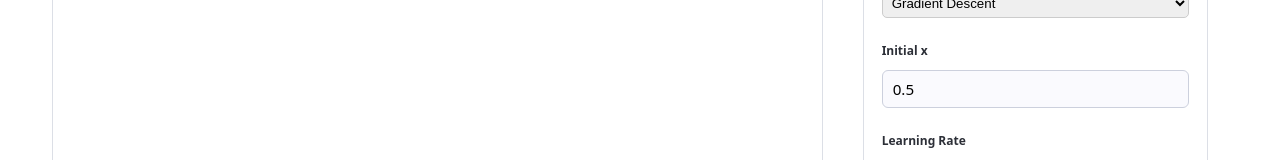
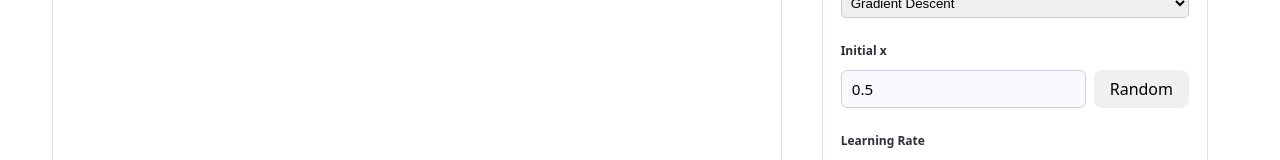
Before and after one commit to yenan/ELVIS, a React (Vite) app: page /optimization in a window 1280 px wide. Both pictures are taken after a click on the button "Optimizer". Shown: the part 387-547 px from the top of the page. Built offline with nearby package versions, Linux system fonts and the light colour scheme.

Commit message:
Add option to randomize x0

```diff
--- a/src/visualizers/optimization/styles.css
+++ b/src/visualizers/optimization/styles.css
@@ -59,6 +59,12 @@
     color: #4a4f5c;
 }
 
+.input-button {
+    display: grid;
+    grid-template-columns: 1fr 1fr;
+    gap: 8px;
+}
+
 .fieldset {
     border: 1px solid #ccd0dd;
     border-radius: 6px;
--- a/src/visualizers/optimization/univariate/OptimizerTab.jsx
+++ b/src/visualizers/optimization/univariate/OptimizerTab.jsx
@@ -1,3 +1,5 @@
+import Button from "../../../components/Button/Button.jsx";
+
 const DEFAULT_PARAMS = {
   gd: { x0: "0.5", learningRate: "0.1", momentum: "0.0" },
   newton: { x0: "0.5" },
@@ -9,6 +11,20 @@ function handleOptimizerChange(
   const selectedOptimizer = event.target.value;
   setOptimizer(selectedOptimizer);
   setParams(DEFAULT_PARAMS[selectedOptimizer]);
+}
+
+function handleRandomX0(params, setParams, min, max) {
+  min = parseFloat(min);
+  max = parseFloat(max);
+  if (isNaN(min) || isNaN(max) || min >= max) {
+    return;
+  }
+
+  const randomX0 = Math.random() * (max - min) + min
+  setParams({
+    ...params,
+    x0: randomX0,
+  });
 }
 
 function OptimizerTab(props) {
@@ -31,6 +47,7 @@ function OptimizerTab(props) {
         <>
           <div className="field">
             <label htmlFor="gd-x0-input">Initial x</label>
+            <div className="input-button">
               <input
                 id="gd-x0-input"
                 type="text"
@@ -42,6 +59,19 @@ function OptimizerTab(props) {
                   })
                 }
               />
+              <Button
+                onClick={() =>
+                  handleRandomX0(
+                    props.params,
+                    props.setParams,
+                    props.xMin,
+                    props.xMax
+                  )
+                }
+              >
+                Random
+              </Button>
+            </div>
           </div>
           <div className="field">
             <label htmlFor="gd-learning-rate-input">Learning Rate</label>
@@ -76,6 +106,7 @@ function OptimizerTab(props) {
       {props.optimizer === "newton" && (
         <div className="field">
           <label htmlFor="newton-x0-input">Initial x</label>
+          <div className="input-button">
             <input
               id="newton-x0-input"
               type="text"
@@ -87,6 +118,19 @@ function OptimizerTab(props) {
                 })
               }
             />
+            <Button
+              onClick={() =>
+                handleRandomX0(
+                  props.params,
+                  props.setParams,
+                  props.xMin,
+                  props.xMax
+                )
+              }
+            >
+              Random
+            </Button>
+          </div>
         </div>
       )}
     </div>
--- a/src/visualizers/optimization/univariate/Sidebar.jsx
+++ b/src/visualizers/optimization/univariate/Sidebar.jsx
@@ -29,6 +29,8 @@ function Sidebar(props) {
           setOptimizer={props.setOptimizer}
           params={props.optimizerParams}
           setParams={props.setOptimizerParams}
+          xMin={props.functionXMin}
+          xMax={props.functionXMax}
         />
       ),
     },
```
Lines whose indentation alone changed are shown as unchanged.
